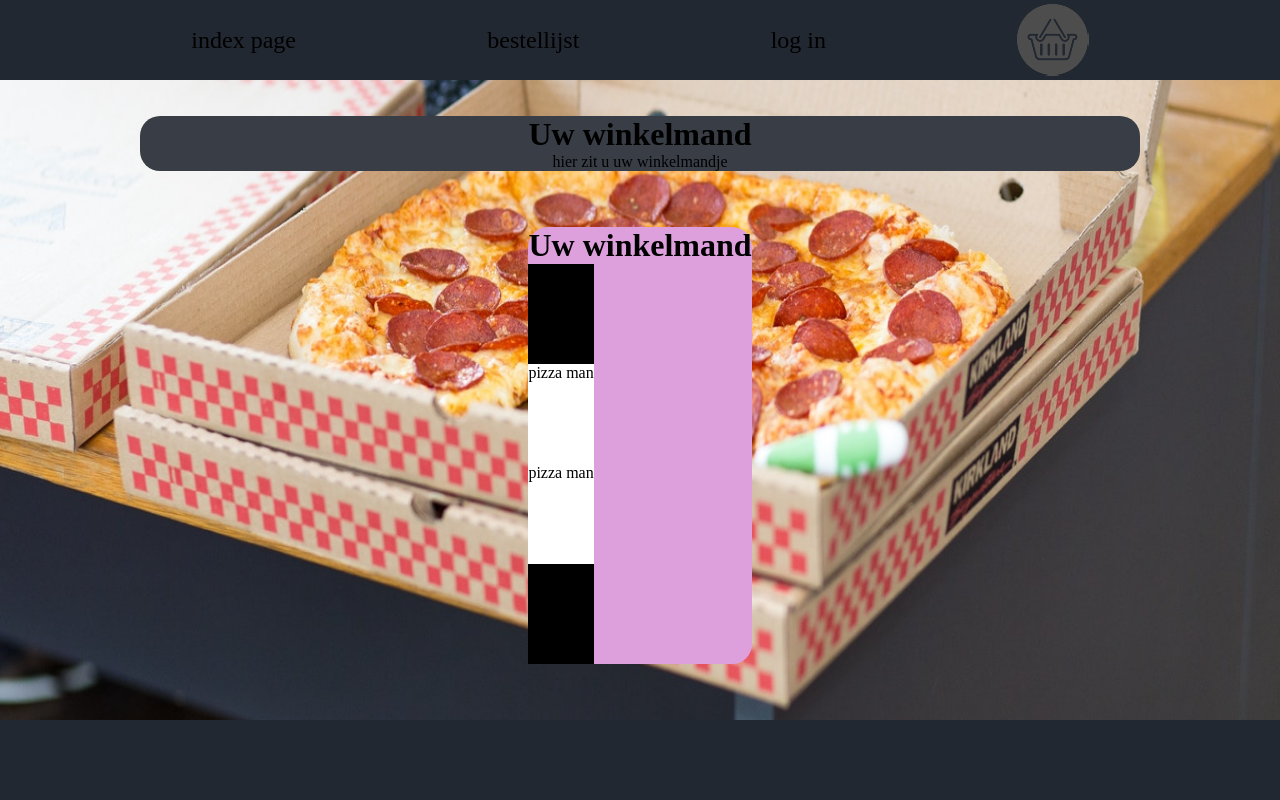
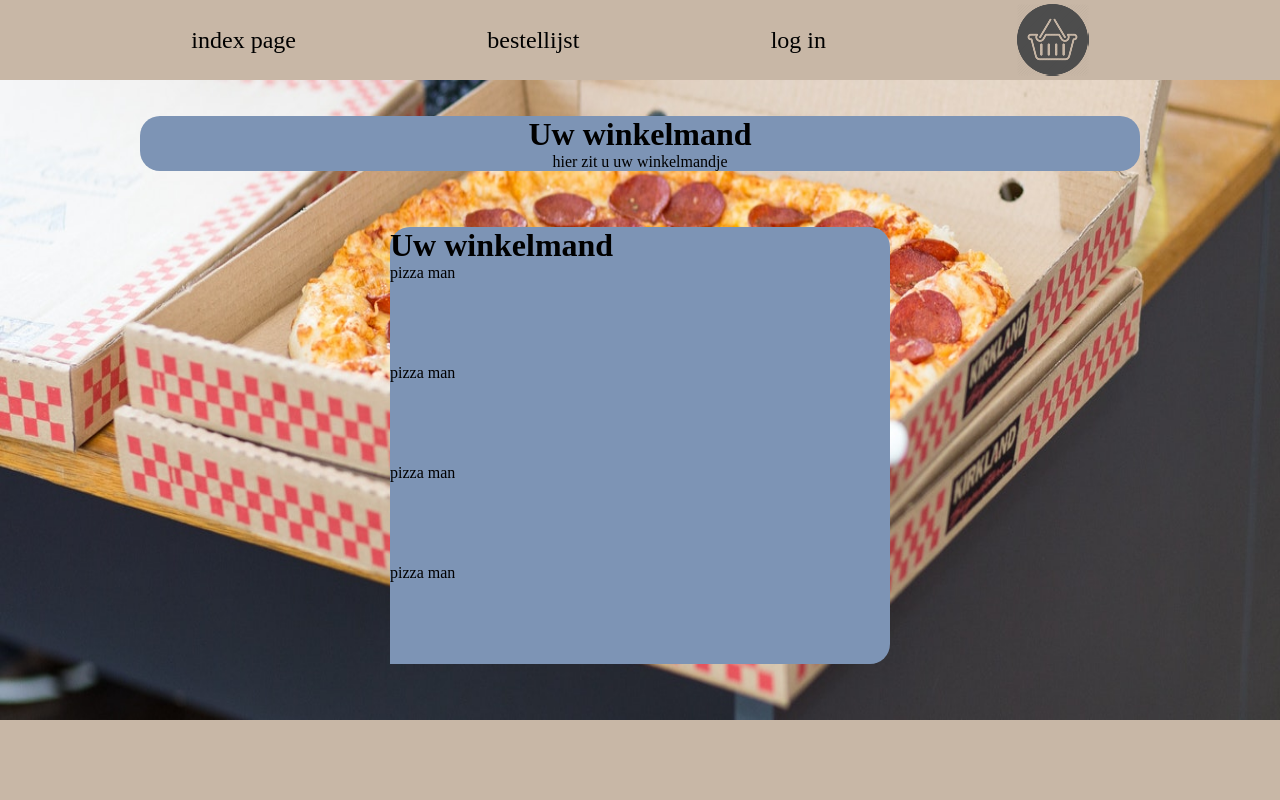
Before and after one commit to luuk353/miniCRUD, a PHP site: page /winkelmand.php in a window 1280 px wide. Run offline with PHP 8.4, Linux system fonts and the light colour scheme.

Commit message:
kleurtjes enzo

```diff
--- a/css/main.css
+++ b/css/main.css
@@ -5,12 +5,11 @@
 header{
     width: 100%;
     height: 10vh;
-    background-color: #222831;
+    background-color: #c8b7a6;
     display:flex;
     flex-direction: row;
     justify-content: space-evenly;
     align-items: center;
-    color:blue;
 }
 a:link,
 a:visited,
@@ -47,54 +46,55 @@ main{
 footer{
     width: 100%;
     height: 10vh;
-    background-color: #222831;
+    background-color: #c8b7a6;
 
 }
 .bestelling{
     margin:10px;
     width: 200px;
     height: 250px;
-    background-color:#393E46;
+    background-color:#7d94b5;
     border-radius: 10px;
 
 }
 #formulier{
-    background-color: #393E46;
+    background-color: #7d94b5;
     width: 200px;
     height:250px;
     border-radius: 10px;
 }
 .winkelmand{
-    background-color:#393E46;
+    background-color:#7d94b5;
     width: 1000px;
     height:fit-content;
     border-radius:20px;
     text-align:center;
 }
 .mandspullen{
-    background-color:plum;
+    background-color:#7d94b5;
     border-radius: 20px;
     display:flex;
     flex-direction:column;
     flex-wrap: wrap;
     justify-content: space-evenly;
     margin:20px;
+    width: 500px;
 
 }
 .mand1{
 height:100px;
 width:fit-content;
-background-color: black;
+background-color: #7d94b5;
 }
 .mand2{
 height: 100px;
 width: fit-content;
-background-color:white;
+background-color:#7d94b5;
 }
 .mand3{
 height: 100px;
 width: fit-content;
-background-color: black;
+background-color: #7d94b5;
 }
 .papa-winkelmand{
     display:flex;
@@ -114,14 +114,14 @@ background-color: black;
 .to-bestellingen{
     width: 300px;
     height: 200px;
-    background-color:#393E46;
+    background-color:#7d94b5;
     border-radius:20px;
     margin:100px;
 }
 .to-login{
     width: 300px;
     height: 200px;
-    background-color:#393E46;
+    background-color:#7d94b5;
     border-radius:20px;
     margin: 100px;
 }
```
